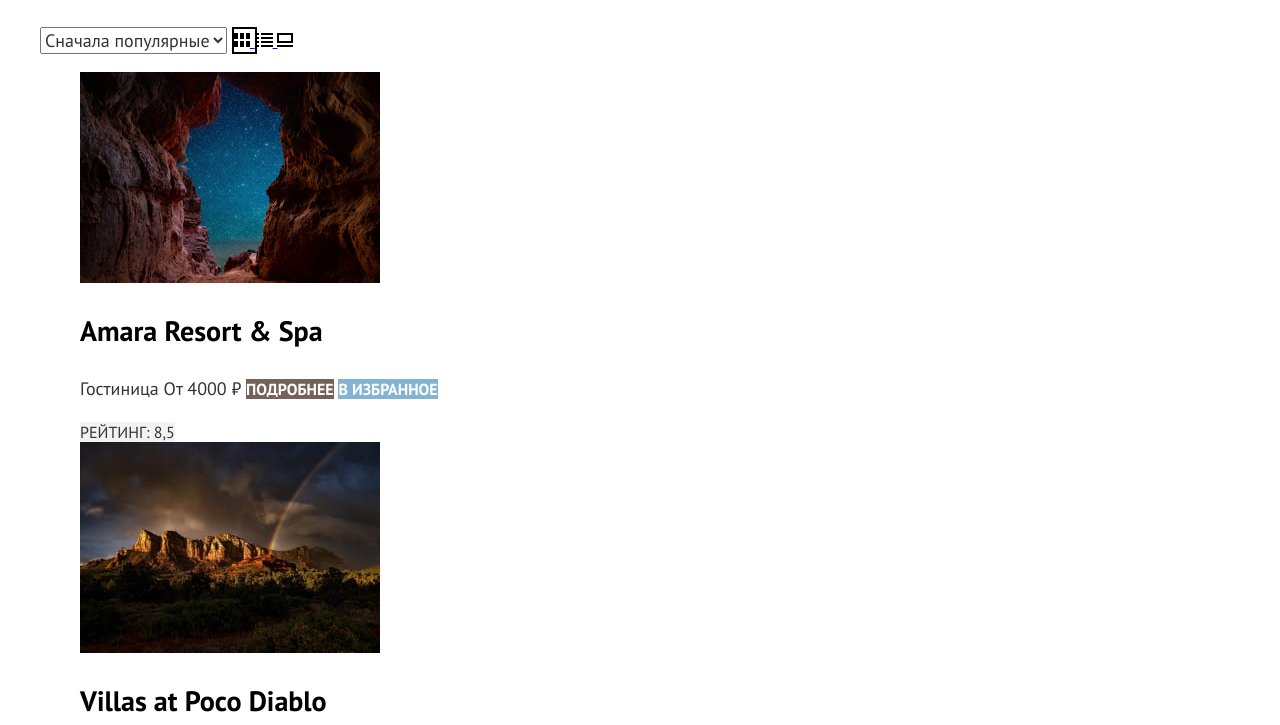
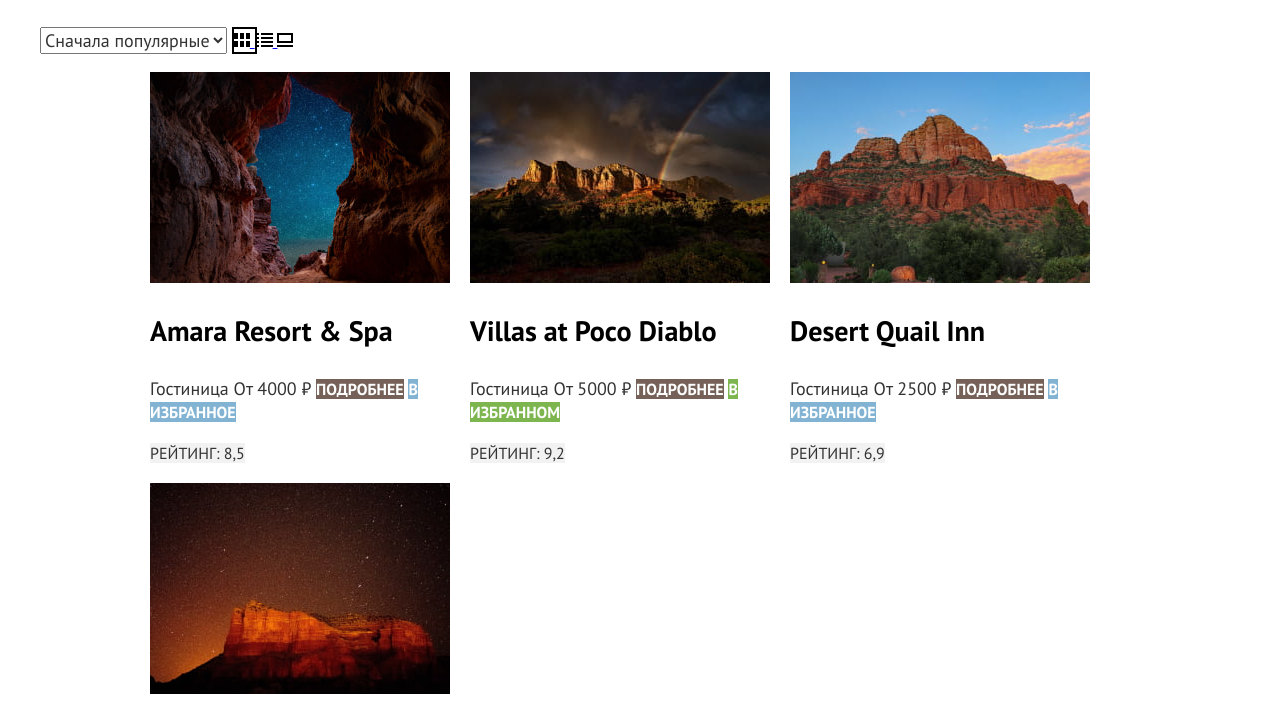
Before and after one commit to htmlacademy-htmlcss/2094261-sedona-35, a plain HTML site: page catalog.html in a window 1280 px wide. Shown: the part 538-1263 px from the top of the page. Drawn offline with Linux system fonts and the light colour scheme.

Commit message:
Возвращает все на прошлый комит и добавляет разметку каталога

```diff
--- a/catalog.html
+++ b/catalog.html
@@ -87,7 +87,7 @@
                       <a class="button button_light button_list-view" href="#"> <img src="images/icons/list-view.png" alt="Показать списком"> </a>
                       <a class="button button_light button_card-view" href="#"> <img src="images/icons/hotel-description_view.png" alt="Показать карточками"> </a>
 
-                    <ul>
+                    <ul class="hotels-list">
                     <li class="hotel_card"> <a href="#" class="hotel_card_link"> <img src="images/hotels_catalog/hotel-1.jpg" alt="Фотография н отеля Amara Resort & Spa">
                         <h3 class="hotel_title">Amara Resort & Spa</h3></a>
                         <span class="hotel_type">Гостиница</span>
--- a/styles/styles.css
+++ b/styles/styles.css
@@ -698,6 +698,14 @@ margin: 0;
   color: #000000;
 }
 
+.hotels-list {
+  display: grid;
+  grid-template-columns: 300px 300px 300px;
+  gap: 20px;
+  margin-right: 70px;
+  margin-left: 70px;
+  }
+
 .hotel_card_link{
   font-family: 'PT Sans', sans-serif;
   font-style: normal;
```
